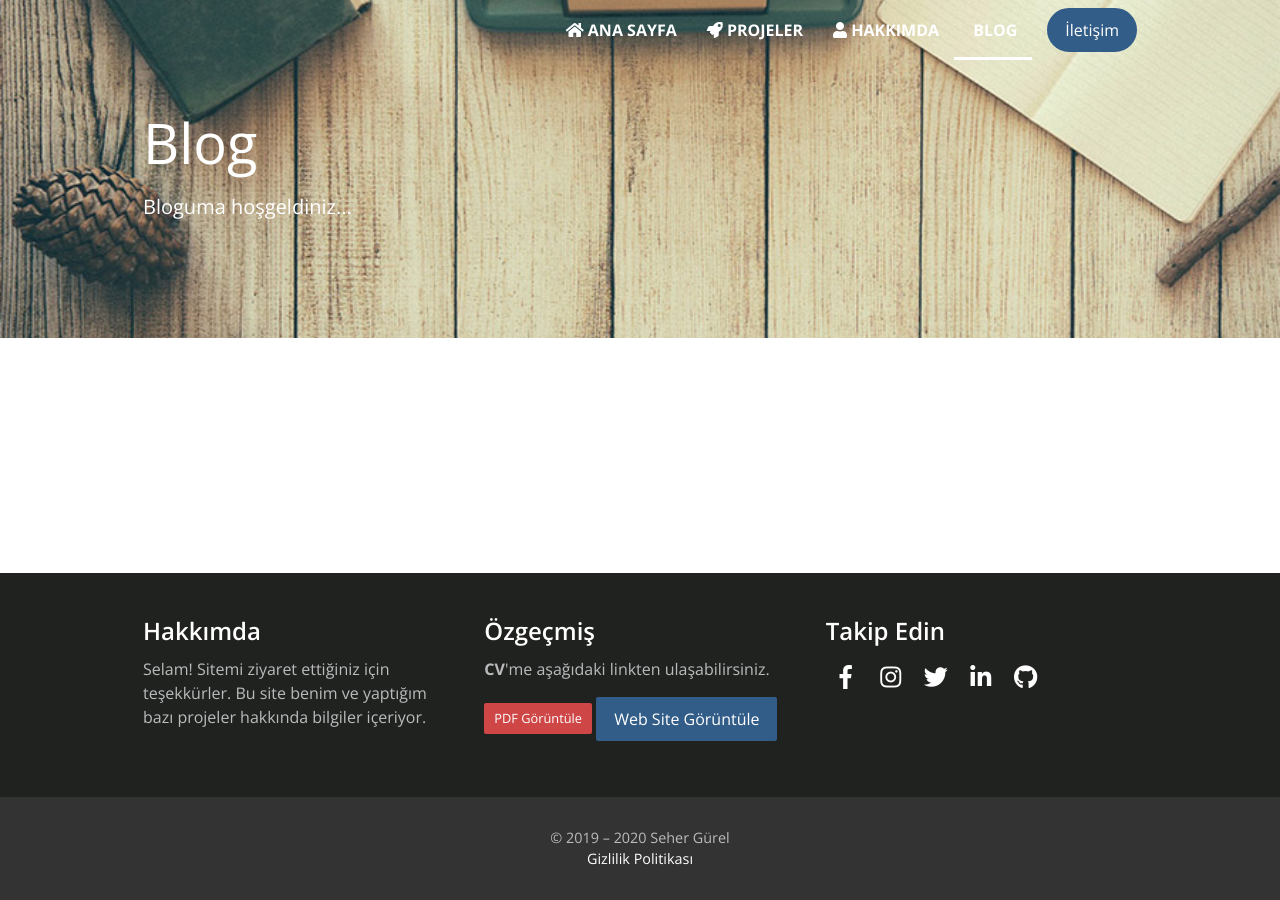
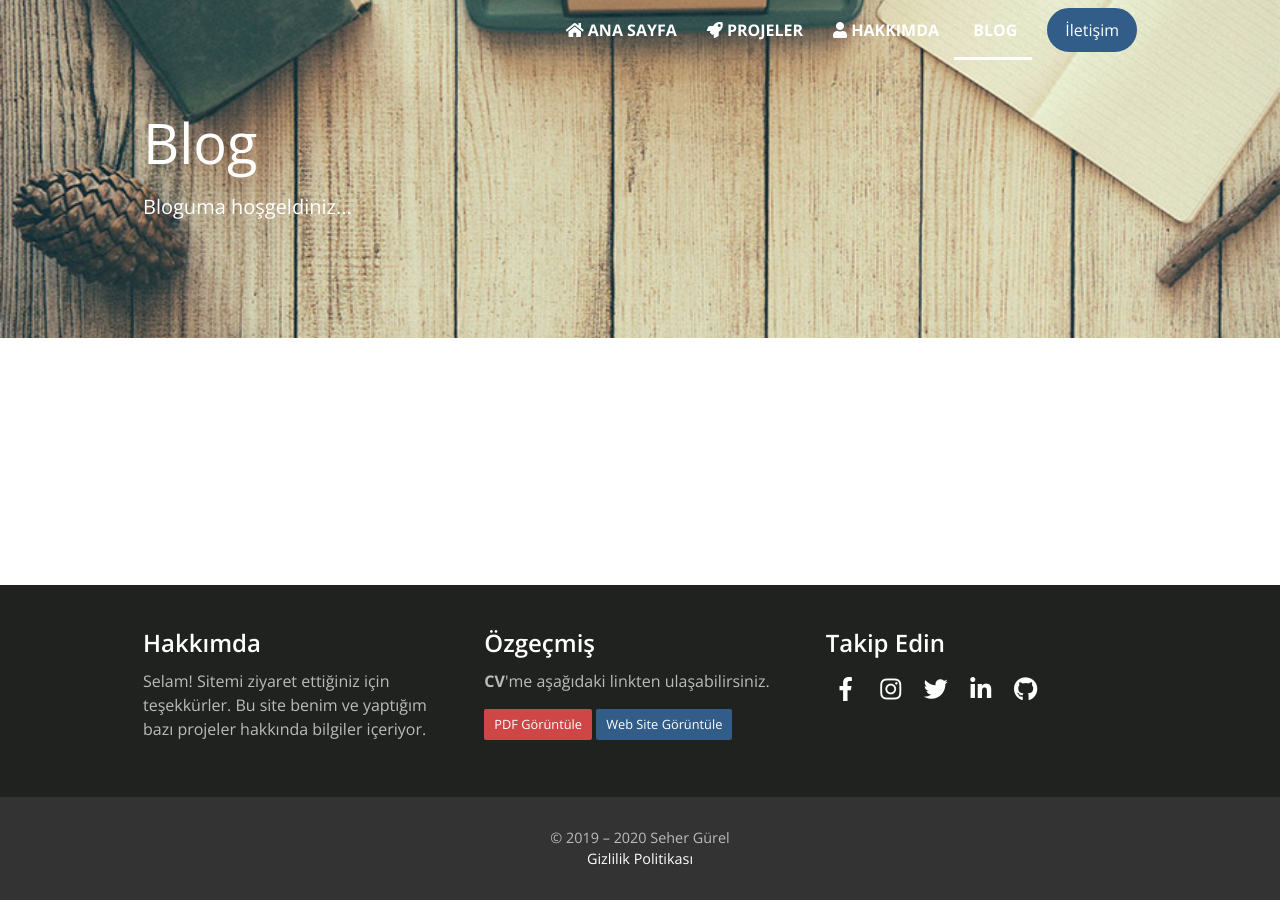
Before and after one commit to shrgrl/shrgrl.github.io, a Jekyll site: the page built from _pages/blog.html, in a window 1280 px wide. Built offline with Jekyll 4.4.1, drawn with Linux system fonts in a browser that asks for light colours.

Commit message:
Update default.html

```diff
--- a/_layouts/default.html
+++ b/_layouts/default.html
@@ -78,7 +78,7 @@
           </p>
           <p>
             <a href="https://drive.google.com/open?id=17tJb1XZOTUIZ5xVJaSfGbyzP7pN5C4eM" target="_blank" class="btn btn-danger btn-sm">PDF Görüntüle</a>
-            <a href="https://shrgrl.github.io/ozgecmis/" target="_blank" class="btn btn-primary">Web Site Görüntüle</a>
+            <a href="https://shrgrl.github.io/ozgecmis/" target="_blank" class="btn btn-primary btn-sm">Web Site Görüntüle</a>
           </p>
         </div>
 
```
